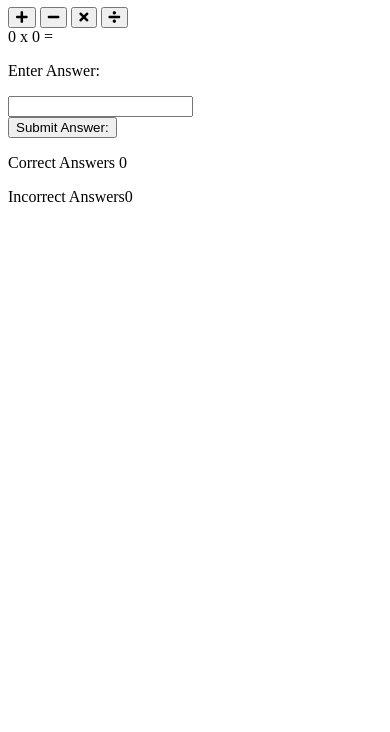
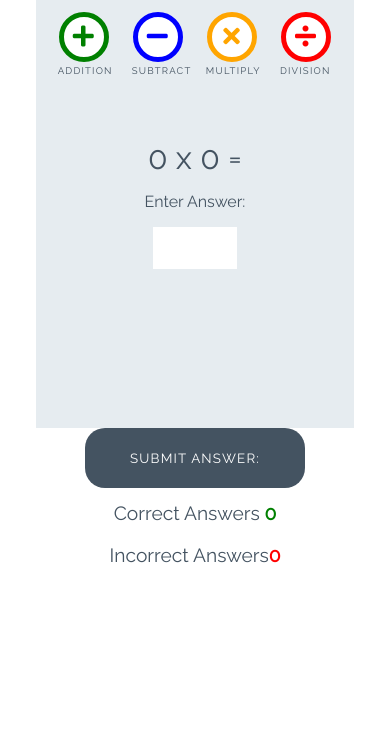
Before and after one commit to Sam00Edwards/love-maths, a plain HTML site: page index.html in a window 390 px wide. Shown: the part 112-844 px from the top of the page. Drawn offline with Linux system fonts and the light colour scheme.

Commit message:
Add styles for game

```diff
--- a/assets/css/style.css
+++ b/assets/css/style.css
@@ -0,0 +1,252 @@
+/* --------- Global style */
+
+body {
+    background-color: white;
+    font-family: "Raleway", sans-serif;
+    color: #445361;
+    text-align: center;
+}
+
+/* --------- Heading */
+
+.heading {
+    text-align: center;
+    font-size: 2.5rem;
+}
+
+.logo {
+    height: 40px;
+    padding-right: 5px;
+}
+
+/* --------- Game layout */
+
+.game-area {
+    background-color: #E6ECF0;
+    box-sizing: border-box;
+    width: 85%;
+    height: 65vh;
+    max-height: 450px;
+    max-width: 830px;
+    margin-left: auto;
+    margin-right: auto;
+    padding: 1%;
+}
+
+.question-area {
+    width: 50%;
+    font-size: 2rem;
+    margin: auto;
+    padding: 50px 0;
+}
+
+.question-area span {
+    padding: 0 15px;
+}
+
+.score-area {
+    margin: 5px auto;
+    width: 60%;
+    font-size: 1.2rem;
+}
+
+.controls-area {
+    width: 85%;
+    margin: 30px auto;
+}
+
+#score {
+    color: green;
+    font-weight: bold;
+}
+
+#incorrect {
+    color: red;
+    font-weight: bold;
+}
+
+.answer-message {
+    display: none;
+    font-size: 1rem;
+}
+
+#answer-box {
+    border: none;
+    color: #445361;
+    display: inline-block;
+    height: 40px;
+    width: 80px;
+    font-size: 1.2rem;
+}
+
+.scores {
+    display: inline-block;
+    padding: 25px;
+}
+
+/* --------- Buttons */
+
+.btn {
+    width: 220px;
+    height: 60px;
+    font-family: "Raleway", sans-serif;
+    text-transform: uppercase;
+    letter-spacing: 1.2px;
+    color: white;
+}
+
+.btn:focus {
+    outline: none;
+}
+
+.btn--big {
+    padding-top: 10px;
+    border-radius: 50%;
+    background-color: white;
+    border: 10px solid;
+    width: 100px;
+    height: 100px;
+    font-size: 3.2rem;
+    margin: 0 30px;
+    transition: all 0.5s;
+}
+
+.btn--big::after{
+    content: attr(data-type);
+    font-size: 1rem;
+    color: #445361;
+    position: relative;
+    left: -0.5em;
+}
+
+.btn--blue {
+    border-color: blue;
+    color: blue;
+}
+
+.btn--blue:active,
+.btn--blue:hover {
+    background-color: darkblue;
+    color: white;
+}
+
+.btn--orange {
+    border-color: orange;
+    color: orange;
+}
+
+.btn--orange:active,
+.btn--orange:hover {
+    background-color: darkorange;
+    color: white;
+}
+
+.btn--red {
+    border-color: red;
+    color: red;
+}
+
+.btn--red:active,
+.btn--red:hover {
+    background-color: darkred;
+    color: white;
+}
+
+.btn--green {
+    border-color: green;
+    color: green;
+}
+
+.btn--green:active,
+.btn--green:hover {
+    background-color: darkgreen;
+    color: white;
+}
+
+.btn--gray {
+    margin-top: 25px;
+    background-color: #445361;
+    border: 1px transparent;
+    border-radius: 20px;
+}
+
+.btn--gray:active,
+.btn--gray:hover {
+    background-color: #0d1013;
+}
+
+/* --------- Media queries */
+
+@media (max-width: 414px) {
+    .controls-area {
+        width: 100%;
+    }
+
+    .btn--big {
+        margin: 0 10px;
+        padding: 5px;
+        border: 5px solid;
+        width: 50px;
+        height: 50px;
+        font-size: 1.5rem;
+    }
+
+    .btn--big::after {
+        font-size: 0.6rem;
+        left: -0.7rem;
+    }
+
+    .question-area {
+        padding: 10% 0;
+        width: 100%;
+    }
+
+    .question-area span {
+        padding: 0;
+    }
+
+    .answer-message {
+        display: block;
+    }
+
+    #answer-box {
+        display: block;
+        margin: 0 auto;
+    }
+    .btn--gray {
+        margin-top: 0;
+    }
+
+    .score-area {
+        width: 100%;
+    }
+
+    .scores {
+        margin: 0.5em auto;
+        display: block;
+        padding: 5px;
+    }
+
+    .heading {
+        font-size: 2rem;
+    }
+}
+
+@media (max-width: 320px) {
+    .game-area {
+        height: 70vh;
+    }
+
+    .controls-area {
+        width: 75%;
+        margin: 10px auto;
+    }
+
+    .btn--big {
+        margin: 10px 10px;
+    }
+    .question-area {
+        padding: 10px 0;
+    }
+
+}
--- a/index.html
+++ b/index.html
@@ -19,20 +19,20 @@
 
     <div class="game-area">
         <div class="controls-area">
-            <button class="btn btn--big btn--green">
+            <button data-type="addition" class="btn btn--big btn--green">
             <i class="fas fa-plus"></i>
             </button>
-            <button class="btn btn--big btn--blue">
+            <button data-type="subtract" class="btn btn--big btn--blue">
                 <i class="fas fa-minus"></i>
             </button>
-            <button class="btn btn--big btn--orange">
+            <button data-type="multiply" class="btn btn--big btn--orange">
                 <i class="fas fa-times"></i>
             </button>
-            <button class="btn btn--big btn--red">
+            <button data-type="division" class="btn btn--big btn--red">
                 <i class="fas fa-divide"></i>
             </button>
         </div>
-        <div class="question-area"></div>
+        <div class="question-area">
         <span id="operand1">0</span>
         <span id="operator">x</span>
         <span id="operand2">0</span>
@@ -40,7 +40,8 @@
         <p class="answer-message">Enter Answer:</p>
         <input type="number" id="answer-box">
     </div>
-<button class="btn btn--gray">Submit Answer:</button>
+</div>
+<button data-type="submit" class="btn btn--gray">Submit Answer:</button>
     <div class="score-area">
         <p class="scores">Correct Answers <span id="score">0</span></p>
         <p class="scores">Incorrect Answers<span id="incorrect">0</span></p>
```
